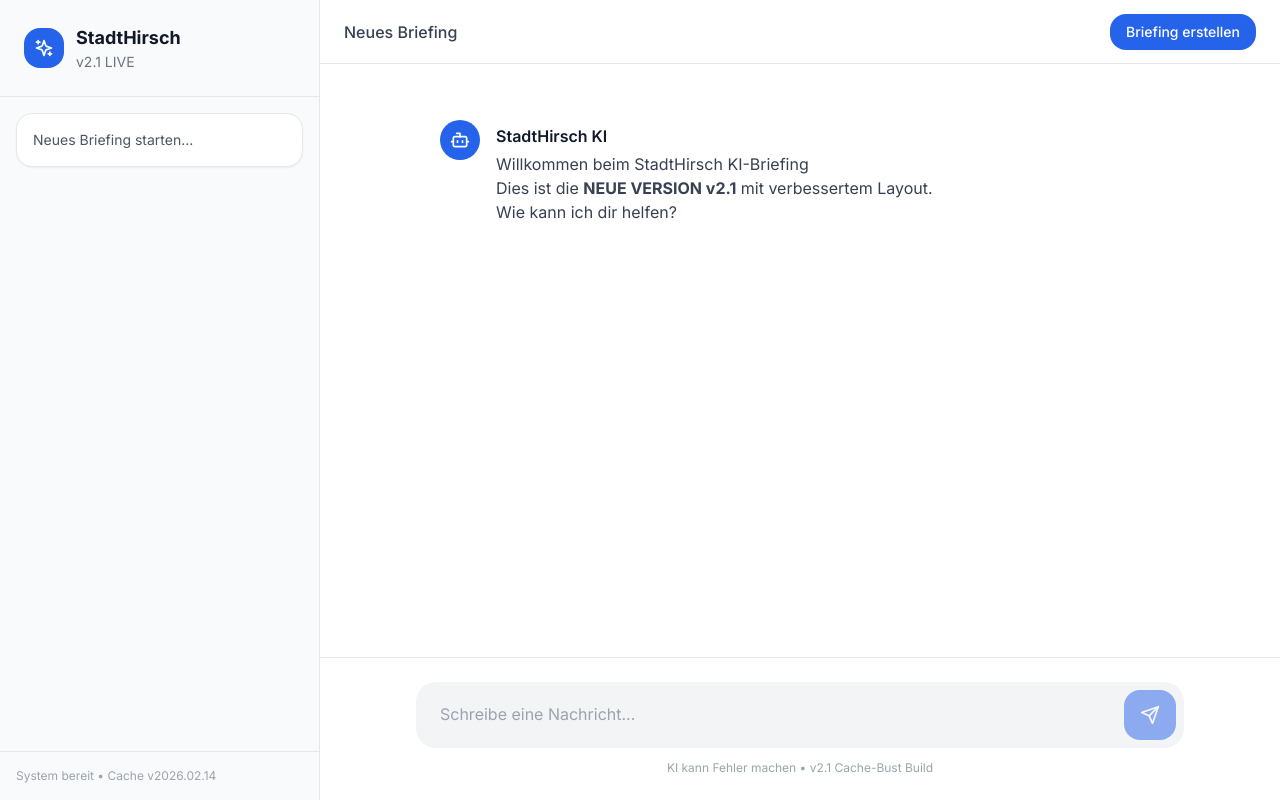
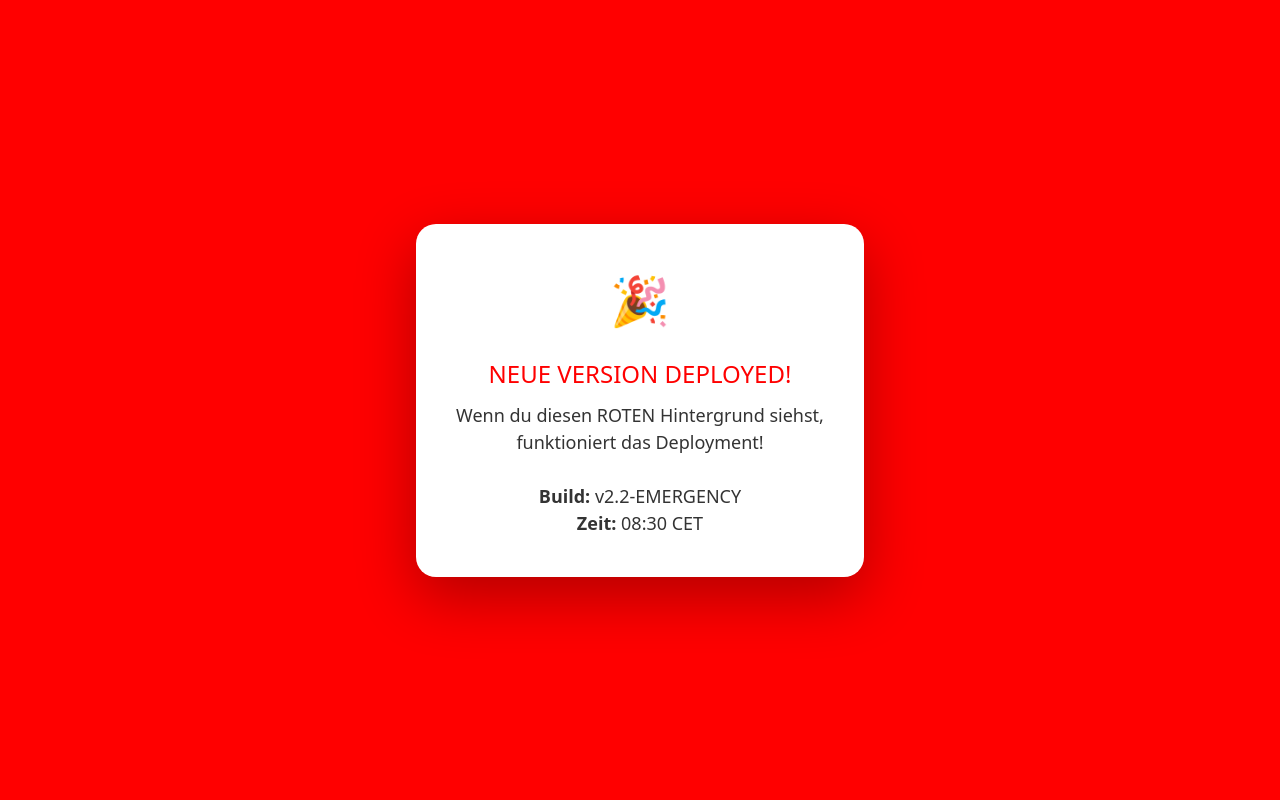
Before and after one commit to StadtHirsch-design/stadthirsch-briefing-system, a Next.js app: page / in a window 1280 px wide. Built offline with nearby package versions, Linux system fonts and the light colour scheme.

Commit message:
🔴 EMERGENCY: Roter Test-Hintergrund für Sichtbarkeit

```diff
--- a/src/app/page.tsx
+++ b/src/app/page.tsx
@@ -1,158 +1,34 @@
-// CACHE BUST: v2026.02.14-0815
-// Radikal vereinfachtes Layout für sofortige Sichtbarkeit
+// EMERGENCY TEST - Build: 2026-02-14T08:30:00Z
+// If you see RED background, the deploy is working
 
-'use client';
-
-import { useState, useEffect, useRef } from 'react';
-import { Send, Loader2, User, Bot, Sparkles } from 'lucide-react';
-import ReactMarkdown from 'react-markdown';
-
-interface Message {
-  id: string;
-  role: 'user' | 'assistant';
-  content: string;
-}
-
-export default function Page() {
-  const [messages, setMessages] = useState<Message[]>([
-    {
-      id: '1',
-      role: 'assistant',
-      content: '# Willkommen beim StadtHirsch KI-Briefing\n\nDies ist die **NEUE VERSION v2.1** mit verbessertem Layout.\n\nWie kann ich dir helfen?'
-    }
-  ]);
-  const [input, setInput] = useState('');
-  const [isLoading, setIsLoading] = useState(false);
-  const bottomRef = useRef<HTMLDivElement>(null);
-
-  useEffect(() => {
-    bottomRef.current?.scrollIntoView({ behavior: 'smooth' });
-  }, [messages]);
-
-  const send = async () => {
-    if (!input.trim() || isLoading) return;
-
-    const userMsg: Message = { id: Date.now().toString(), role: 'user', content: input };
-    setMessages(m => [...m, userMsg]);
-    setInput('');
-    setIsLoading(true);
-
-    setTimeout(() => {
-      setMessages(m => [...m, {
-        id: (Date.now() + 1).toString(),
-        role: 'assistant',
-        content: `Du sagst: "${userMsg.content}"\n\nIch verstehe. Lass uns dein Projekt besprechen.`
-      }]);
-      setIsLoading(false);
-    }, 1000);
-  };
-
-  const onKeyDown = (e: React.KeyboardEvent) => {
-    if (e.key === 'Enter' && !e.shiftKey) {
-      e.preventDefault();
-      send();
-    }
-  };
-
+export default function TestPage() {
   return (
-    <div className="flex h-screen bg-white">
-      {/* Sidebar */}
-      <div className="w-80 bg-gray-50 border-r border-gray-200 flex flex-col">
-        <div className="p-6 border-b border-gray-200">
-          <div className="flex items-center gap-3">
-            <div className="w-10 h-10 bg-blue-600 rounded-lg flex items-center justify-center">
-              <Sparkles className="w-5 h-5 text-white" />
-            </div>
-            <div>
-              <h1 className="font-bold text-gray-900 text-lg">StadtHirsch</h1>
-              <p className="text-sm text-gray-500">v2.1 LIVE</p>
-            </div>
-          </div>
-        </div>
-
-        <div className="p-4">
-          <div className="bg-white rounded-lg p-4 shadow-sm border border-gray-200">
-            <p className="text-sm text-gray-600">Neues Briefing starten...</p>
-          </div>
-        </div>
-
-        <div className="mt-auto p-4 border-t border-gray-200">
-          <p className="text-xs text-gray-400">System bereit • Cache v2026.02.14</p>
-        </div>
-      </div>
-
-      {/* Main */}
-      <div className="flex-1 flex flex-col">
-        {/* Header */}
-        <div className="h-16 border-b border-gray-200 flex items-center justify-between px-6 bg-white">
-          <span className="font-medium text-gray-700">Neues Briefing</span>
-          <button className="px-4 py-2 bg-blue-600 text-white rounded-lg text-sm font-medium">
-            Briefing erstellen
-          </button>
-        </div>
-
-        {/* Messages */}
-        <div className="flex-1 overflow-y-auto bg-white">
-          <div className="max-w-3xl mx-auto py-8">
-            {messages.map((m, i) => (
-              <div key={m.id} className={`flex gap-4 px-6 py-6 ${i % 2 === 1 ? 'bg-gray-50' : 'bg-white'}`}>
-                <div className={`w-10 h-10 rounded-full flex items-center justify-center flex-shrink-0 ${
-                  m.role === 'user' ? 'bg-gray-800' : 'bg-blue-600'
-                }`}>
-                  {m.role === 'user' ? <User className="w-5 h-5 text-white" /> : <Bot className="w-5 h-5 text-white" />}
-                </div>
-                <div className="flex-1 pt-1">
-                  <div className="font-semibold text-gray-900 mb-1">
-                    {m.role === 'user' ? 'Du' : 'StadtHirsch KI'}
-                  </div>
-                  <div className="prose prose-sm max-w-none text-gray-700">
-                    <ReactMarkdown>{m.content}</ReactMarkdown>
-                  </div>
-                </div>
-              </div>
-            ))}
-
-            {isLoading && (
-              <div className="flex gap-4 px-6 py-6">
-                <div className="w-10 h-10 rounded-full bg-blue-600 flex items-center justify-center">
-                  <Bot className="w-5 h-5 text-white" />
-                </div>
-                <div className="flex items-center gap-2 pt-4">
-                  <span className="w-2 h-2 bg-gray-400 rounded-full animate-bounce" />
-                  <span className="w-2 h-2 bg-gray-400 rounded-full animate-bounce" style={{ animationDelay: '150ms' }} />
-                  <span className="w-2 h-2 bg-gray-400 rounded-full animate-bounce" style={{ animationDelay: '300ms' }} />
-                </div>
-              </div>
-            )}
-            <div ref={bottomRef} />
-          </div>
-        </div>
-
-        {/* Input */}
-        <div className="border-t border-gray-200 p-6 bg-white">
-          <div className="max-w-3xl mx-auto">
-            <div className="flex gap-3 bg-gray-100 rounded-xl p-2">
-              <textarea
-                value={input}
-                onChange={e => setInput(e.target.value)}
-                onKeyDown={onKeyDown}
-                placeholder="Schreibe eine Nachricht..."
-                className="flex-1 bg-transparent px-4 py-3 resize-none outline-none min-h-[50px] max-h-[150px] text-gray-900"
-                rows={1}
-              />
-              <button
-                onClick={send}
-                disabled={isLoading || !input.trim()}
-                className="px-4 py-3 bg-blue-600 hover:bg-blue-700 disabled:opacity-50 text-white rounded-lg transition-colors"
-              >
-                {isLoading ? <Loader2 className="w-5 h-5 animate-spin" /> : <Send className="w-5 h-5" />}
-              </button>
-            </div>
-            <p className="text-center text-xs text-gray-400 mt-3">
-              KI kann Fehler machen • v2.1 Cache-Bust Build
-            </p>
-          </div>
-        </div>
+    <div style={{
+      minHeight: '100vh',
+      background: '#FF0000',
+      display: 'flex',
+      alignItems: 'center',
+      justifyContent: 'center',
+      fontFamily: 'system-ui, sans-serif'
+    }}>
+      <div style={{
+        background: 'white',
+        padding: '40px',
+        borderRadius: '20px',
+        boxShadow: '0 20px 60px rgba(0,0,0,0.3)',
+        textAlign: 'center',
+        maxWidth: '500px'
+      }}>
+        <h1 style={{ fontSize: '48px', marginBottom: '20px' }}>🎉</h1>
+        <h2 style={{ fontSize: '24px', marginBottom: '10px', color: '#FF0000' }}>
+          NEUE VERSION DEPLOYED!
+        </h2>
+        <p style={{ fontSize: '18px', color: '#333' }}>
+          Wenn du diesen ROTEN Hintergrund siehst,<br/>
+          funktioniert das Deployment!<br/><br/>
+          <strong>Build:</strong> v2.2-EMERGENCY<br/>
+          <strong>Zeit:</strong> 08:30 CET
+        </p>
       </div>
     </div>
   );
```
Also changed, not shown: public/version.txt (added).
